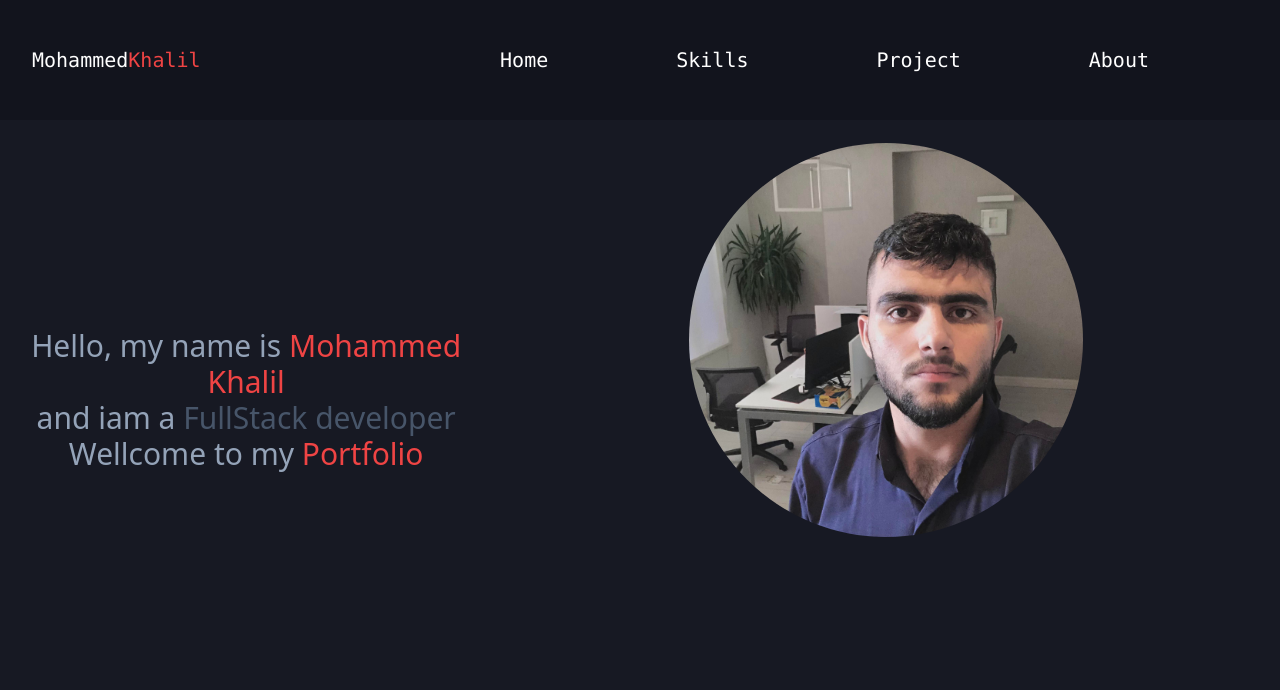
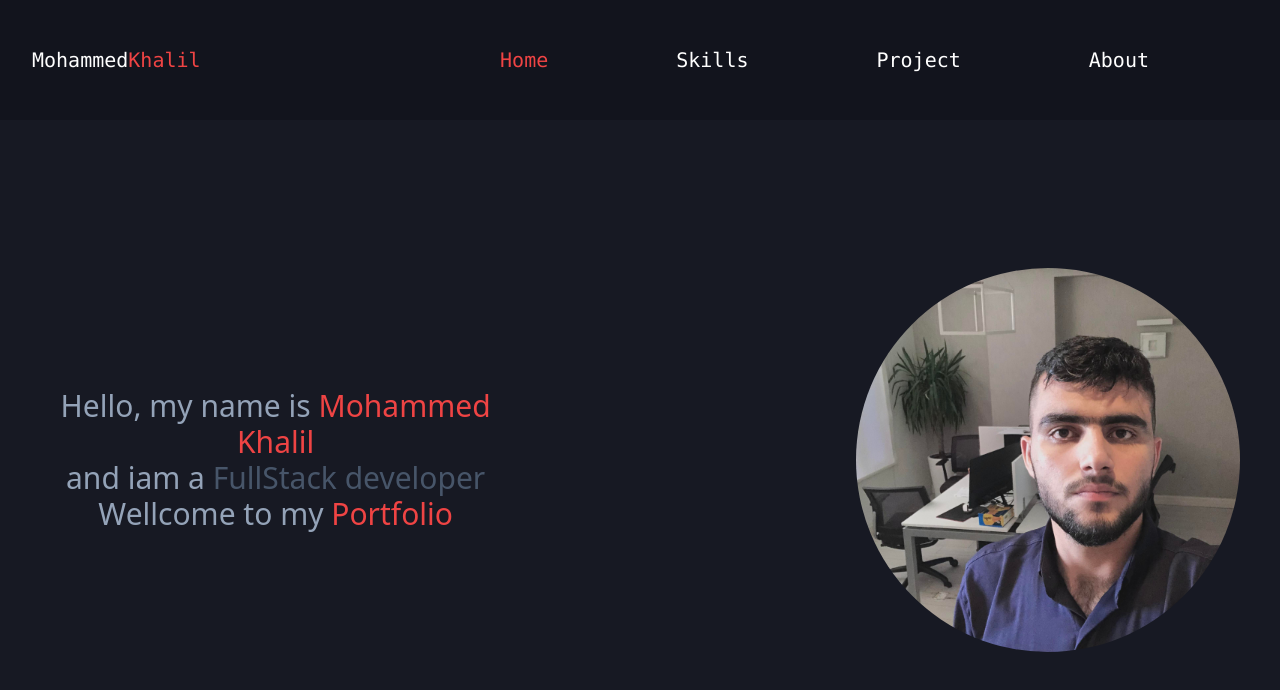
Before and after one commit to Mohammedkhalil-Ali/My-Portfolio, a Vue app: page / in a window 1280 px wide. Shown: the top 690 px of the page. Built offline with nearby package versions, Linux system fonts and the light colour scheme.

Commit message:
nav Design

```diff
--- a/src/components/Header.vue
+++ b/src/components/Header.vue
@@ -1,5 +1,5 @@
 <template>
-    <header class="w-100vw h-[15vh] fixed bg-[#12141D] text-white overflow-hidden">
+    <header class="w-100vw h-[15vh] sticky top-0 bg-[#12141D] text-white overflow-hidden">
         <div class="logo h-[15vh] w-[100vw] flex justify-between items-center">
             <p class="w-5/6   md:w-3/6 pl-8 text-xl font-mono">Mohammed<span class="text-red-500">Khalil</span></p>
         <nav class="text-white text-xl font-mono ml-14
@@ -12,7 +12,10 @@
                         p-[50px]
                         hover:bg-[#171923]
                         cursor-pointer
-                        ">Home</p>
+                        "
+                        :class="isactive=='home'?'text-red-500':''"
+                        @click="isactiveRoute('home')"
+                        >Home</p>
             <p   class="hidden
                         lg:inline
                         lg:px-10
@@ -21,7 +24,10 @@
                         p-[50px]
                         hover:bg-[#171923]
                         cursor-pointer
-                        ">Skills</p>
+                        "
+                        :class="isactive=='skills'?'text-red-500':''"
+                        @click="isactiveRoute('skills')"
+                        >Skills</p>
             <p   class="hidden
                         lg:inline
                         lg:px-10
@@ -30,7 +36,11 @@
                         p-[50px]
                         hover:bg-[#171923]
                         cursor-pointer
-                        ">Project</p>
+                        "
+                        :class="isactive=='project'?'text-red-500':''"
+                        @click="isactiveRoute('project')"
+                        >Project</p>
+
             <p   class="hidden
                         lg:inline
                         lg:px-10
@@ -39,7 +49,11 @@
                         p-[50px]
                         hover:bg-[#171923]
                         cursor-pointer
-                        ">About</p>
+                        "
+                        :class="isactive=='about'?'text-red-500':''"
+                        @click="isactiveRoute('about')"
+                        >About</p>
+
         </nav>
             <div class="hamburger visible  lg:invisible pr-8" @click="show = !show">
                 <div class="hamburger-1" id="hamburger"
@@ -57,7 +71,7 @@
         </div>
     </header>
 
-    <nav class="text-white text-xl fixed top-[15vh] w-full lg:invisible bg-[#12141D] overflow-hidden transition-all duration-500"
+    <nav class="text-white text-xl fixed top-[15vh] w-full lg:invisible bg-[#12141D] overflow-hidden transition-all duration-500 "
         :class="show?'visible h-[85vh]':'invisible h-0'"
                 >
             <p   class="
@@ -65,33 +79,45 @@
                         cursor-pointer
                         py-4
                         px-8
-                        ">Home</p>
+                        "
+                        :class="isactive=='home'?'text-red-500':''"
+                        @click="isactiveRoute('home')"
+                        >Home</p>
             <p   class="
                         hover:bg-[#171923]
                         cursor-pointer
                         py-4
                         px-8
-                        ">Skills</p>
+                        "
+                        :class="isactive=='skills'?'text-red-500':''"
+                        @click="isactiveRoute('skills')"
+                        >Skills</p>
             <p   class="
                         hover:bg-[#171923]
                         cursor-pointer
                         py-4
                         px-8
-                        ">Project</p>
+                        "
+                        :class="isactive=='project'?'text-red-500':''"
+                        @click="isactiveRoute('project')"
+                        >Project</p>
             <p   class="
                         hover:bg-[#171923]
                         cursor-pointer
                         py-4
                         px-8
-                        ">About</p>
+                        "
+                        :class="isactive=='about'?'text-red-500':''"
+                        @click="isactiveRoute('about')"
+                        >About</p>
         </nav>
 
-        <div class="aboutme md:flex md:h-[85vh] md:items-center md:justify-evenly py-4 md:p-0 w-full">
-            <div class="nusin py-8 md:p-0 md:w-full  mt-[15vh]">
-                <p class="text-xl text-center md:text-3xl text-slate-400 font-light">Hello, my name is <span class="text-red-500">Mohammed Khalil</span> <br> and iam a <span class="text-slate-600">FullStack developer</span>  <br> Wellcome to my <span class="text-red-500">Portfolio</span></p>
+        <div class="aboutme md:flex md:h-[85vh] items-center justify-between w-screen py-4 md:p-0">
+            <div class="py-8 md:p-0 w-full md:ml-10">
+                <p class="text-xl text-center w-full md:text-3xl text-slate-400 font-light">Hello, my name is <span class="text-red-500">Mohammed Khalil</span> <br> and iam a <span class="text-slate-600">FullStack developer</span>  <br> Wellcome to my <span class="text-red-500">Portfolio</span></p>
             </div>
-            <div class="imagej rounded-full py-8 md:p-0">
-                    <img src="../../public/static/images/me.jpg" alt="" srcset="" class="h-[70%] w-[70%] sm:h-[50%] sm:w-[50%] m-auto md:w-[40%] md:h-[70%] lg:w-[50%] lg:h-[70%] rounded-full">
+            <div class=" rounded-full py-8 md:p-0">
+                    <img src="../../public/static/images/me.jpg" alt="" srcset="" class="h-[70%] w-[70%] sm:h-[50%] sm:w-[50%] m-auto md:m-0 md:w-[60%] md:h-[70%] lg:w-[50%] lg:h-[70%] md:mr-10 md:float-right rounded-full">
             </div>
         </div>
 </template>
@@ -100,8 +126,14 @@
 export default {
     data() {
         return {
-            show:false
+            show:false,
+            isactive:'home'
         }
     },
+    methods:{
+        isactiveRoute(name){
+            this.isactive=name
+        }
+    }
 }
 </script>
```
